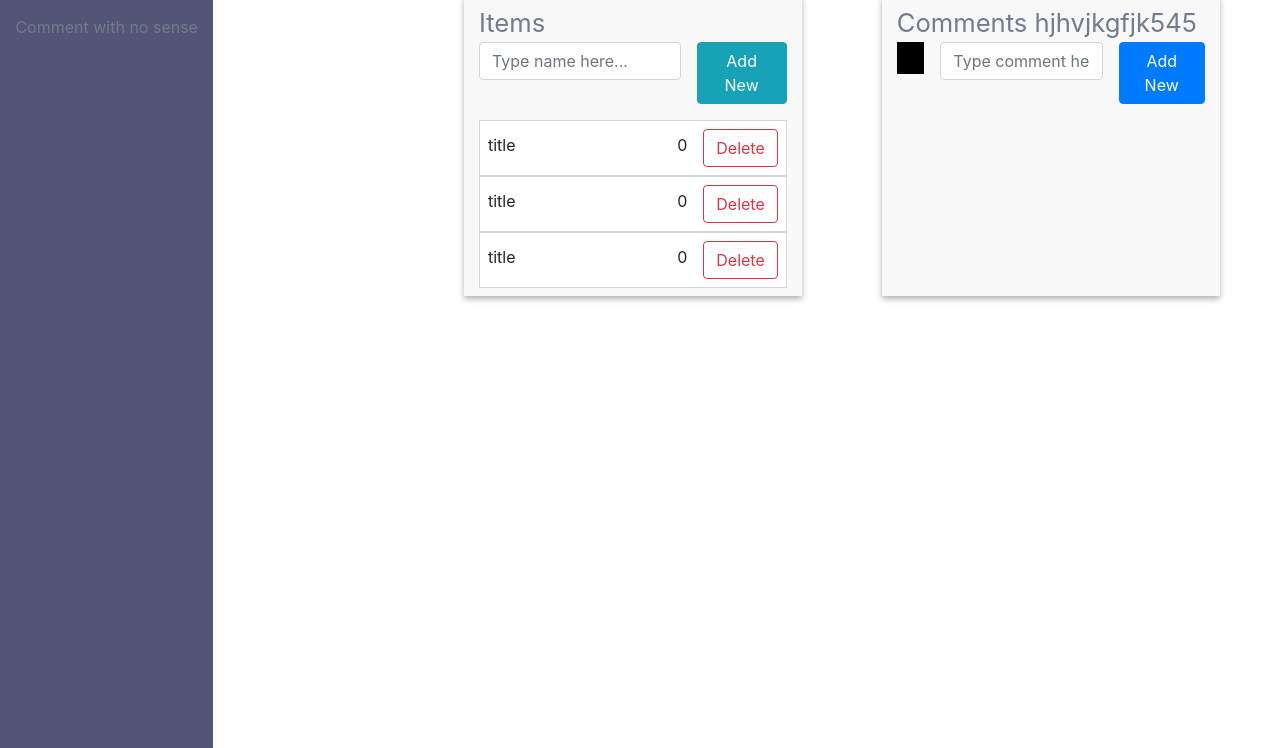
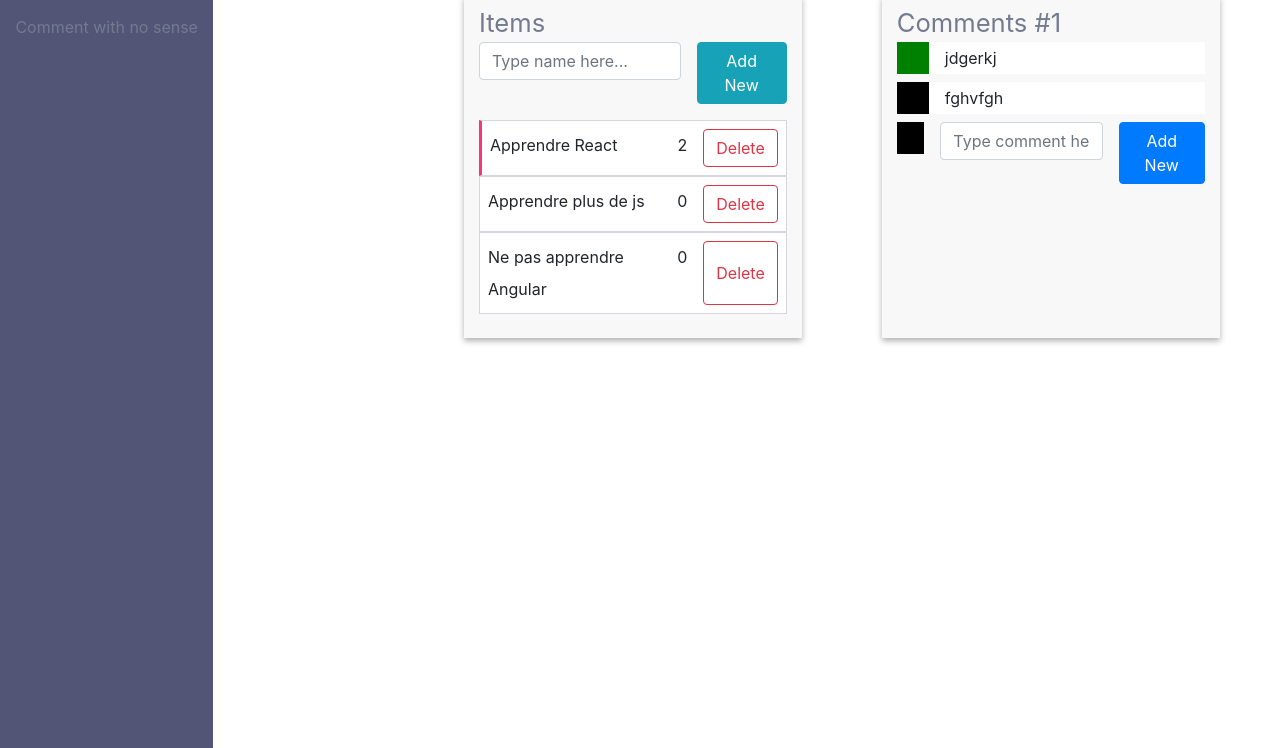
Before and after one commit to CosaraG/Dairy-App, a React app: page / in a window 1280 px wide. Shown: the part 52-800 px from the top of the page. Built offline with nearby package versions, Linux system fonts and the light colour scheme.

Commit message:
rendering with false data without actions

```diff
--- a/src/components/App/App.js
+++ b/src/components/App/App.js
@@ -1,11 +1,32 @@
 import React from 'react';
 
 import './App.scss';
+
 import CommentsForm from '../CommentsForm/CommentsForm';
 import TodoForm from '../TodoForm/TodoForm';
-import { Container, Row, Col } from 'react-bootstrap';
 
-const App = () =>  {
+import initialTasks from '../../data/tasks';
+
+
+class App extends React.Component  {
+  state = {
+    tasks: initialTasks,
+    inputValue: '',
+  }
+  componentDidMount() {
+    console.log('didmount');
+    const userTasks = localStorage.getItem('userTasks');
+    console.log(JSON.parse(userTasks))
+    console.log(this.state.tasks);
+    if(JSON.parse(userTasks) !== null) {
+    this.setState({
+      tasks: JSON.parse(userTasks),
+    })
+    }
+  }
+  render() {
+    const { tasks, inputValue } = this.state;
+
     return (
       <div className="App">
           <div className="menuLeft col-2">
@@ -13,11 +34,17 @@ const App = () =>  {
             <div className="menuLeft-comment">Comment with no sense</div>
           </div>
           <div className="menuRight col-10">
-          <TodoForm />
-          <CommentsForm />
+            <TodoForm
+              inputValue={inputValue}
+              submitTask={this.addTask}
+              changeInputValue={this.changeInputValue}
+              tasks={tasks}
+            />
+            <CommentsForm tasks={tasks} />
           </div>
       </div>
     );
   }
+}
 
 export default App;
--- /dev/null
+++ b/src/components/CommentsForm/Comment.js
@@ -0,0 +1,23 @@
+import React from 'react';
+
+
+import './CommentsForm.scss';
+
+const Comment = ({ id, text, color }) => {
+
+    return (
+      <div className="Comment">
+            <div
+                className="Comment-color"
+                style={{
+                    backgroundColor: color
+                }}
+            >
+            </div>
+          <div className="Comment-text">{text}</div>
+
+      </div>
+    );
+}
+
+export default Comment;
--- a/src/components/CommentsForm/CommentsForm.js
+++ b/src/components/CommentsForm/CommentsForm.js
@@ -3,10 +3,19 @@ import { Form, Button } from 'react-bootstrap';
 
 import './CommentsForm.scss';
 
-const CommentsForm = () => {
-  return (
-    <div className="CommentsForm col-5">
-      <div className="CommentsForm-title">Comments hjhvjkgfjk545</div>
+import Comment from './Comment';
+
+const CommentsForm = ({ tasks }) => {
+    const activeTask = tasks.filter(task => task.active);
+    console.log(activeTask[0]);
+    let showComments = activeTask[0].comments.length != 0;
+
+    return (
+      <div className="CommentsForm col-5">
+        <div className="CommentsForm-title">Comments #{activeTask[0].id}</div>
+        {showComments && activeTask[0].comments.map(comment => (
+            <Comment key={comment.id} {...comment} />
+        ))}
         <Form className="CommentsForm-form">
             <Form.Group controlId="formBasicEmail">
             <div className="commentColor"></div>
@@ -15,8 +24,8 @@ const CommentsForm = () => {
             </Form.Group>
         </Form>
 
-    </div>
-  );
+      </div>
+    );
 }
 
 export default CommentsForm;
--- a/src/components/CommentsForm/CommentsForm.scss
+++ b/src/components/CommentsForm/CommentsForm.scss
@@ -11,6 +11,22 @@
         font-size: $font-size-h1;
         color: $text-color-menuRight;
     }
+
+    .Comment {
+        height: 2em;
+        line-height: 2em;
+        margin-bottom: .5em;
+        background-color: $white;
+        display: flex;
+        &-color {
+            width: 2em;
+            height: 2em;
+        }
+        &-text {
+            padding-left: 1em;
+        }
+    }
+
     &-form {
         .form-group {
             display: flex;
@@ -19,6 +35,7 @@
                 height: 2em;
                 width: 2em;
                 background-color: black;
+                cursor: pointer;
             }
             .form-control {
                 margin: 0 1em;
--- a/src/components/List/List.js
+++ b/src/components/List/List.js
@@ -3,32 +3,15 @@ import { Button } from 'react-bootstrap';
 
 import './List.scss';
 
-const List = () => {
+import Task from './Task';
+
+const List = ({ tasks }) => {
   return (
-    <div className="List">
-        <div className="task">
-            <div className="task-content">
-                <div className="task-content-text">title</div>
-                <div className="task-content-info">0</div>
-            </div>
-            <Button variant="outline-danger">Delete</Button>
-        </div>
-        <div className="task">
-            <div className="task-content">
-                <div className="task-content-text">title</div>
-                <div className="task-content-info">0</div>
-            </div>
-            <Button variant="outline-danger">Delete</Button>
-        </div>
-
-        <div className="task">
-            <div className="task-content">
-                <div className="task-content-text">title</div>
-                <div className="task-content-info">0</div>
-            </div>
-            <Button variant="outline-danger">Delete</Button>
-        </div>
-    </div>
+    <ul className="List">
+        {tasks.map(task => (
+            <Task key={task.id} {...task} />
+        ))}
+    </ul>
   );
 }
 
--- a/src/components/List/List.scss
+++ b/src/components/List/List.scss
@@ -16,4 +16,8 @@
             line-height: 2em;
         }
     }
+
+    .active {
+        border-left: 3px solid $pink;
+    }
 }
--- /dev/null
+++ b/src/components/List/Task.js
@@ -0,0 +1,18 @@
+import React from 'react';
+import { Button } from 'react-bootstrap';
+
+import './List.scss';
+
+const Task = ({ id, title, comments, active }) => {
+    return (
+        <div className={active ? "task active" : "task"}>
+            <div className="task-content">
+                <div className="task-content-text">{title}</div>
+                <div className="task-content-info">{comments.length}</div>
+            </div>
+            <Button variant="outline-danger">Delete</Button>
+        </div>
+    );
+}
+
+export default Task;
--- a/src/components/TodoForm/TodoForm.js
+++ b/src/components/TodoForm/TodoForm.js
@@ -5,7 +5,7 @@ import './TodoForm.scss';
 
 import List from '../List/List';
 
-const TodoForm = () =>  {
+const TodoForm = ({ tasks }) =>  {
   return (
     <div className="TodoForm col-5">
 
@@ -16,7 +16,7 @@ const TodoForm = () =>  {
             <Button variant="info">Add New</Button>
             </Form.Group>
         </Form>
-        <List />
+        <List tasks={tasks} />
     </div>
   );
 }
--- a/src/data/tasks.js
+++ b/src/data/tasks.js
@@ -2,31 +2,33 @@ export default [
     {
       id: 1,
       title: 'Apprendre React',
-      done: false,
+      active: true,
+      comments: [
+        {
+          id: 6,
+          text: 'jdgerkj',
+          color: 'green',
+        },
+        {
+          id: 7,
+          text: 'fghvfgh',
+          color: 'black',
+        }
+      ],
       fav: true,
     },
     {
       id: 3,
       title: 'Apprendre plus de js',
-      done: true,
+      active: false,
+      comments: [],
       fav: false,
     },
     {
       id: 105,
       title: 'Ne pas apprendre Angular',
-      done: true,
-      fav: false,
-    },
-    {
-      id: 12,
-      title: 'Oublier PHP',
-      done: true,
-      fav: false,
-    },
-    {
-      id: 49,
-      title: 'Boire une bonne bière',
-      done: false,
+      active: false,
+      comments: [],
       fav: false,
     },
   ];
--- a/src/styles/_vars.scss
+++ b/src/styles/_vars.scss
@@ -3,6 +3,7 @@ $dark-violet: #525576;
 $grey: #727b8f;
 $lightgrey: #d4d7dd;
 $altGrey: #f8f8f8;
+$pink: #fa3679;
 
 $background-color-leftMenu: $dark-violet;
 $background-color-main: $white;
```
Lines whose indentation alone changed are shown as unchanged.
